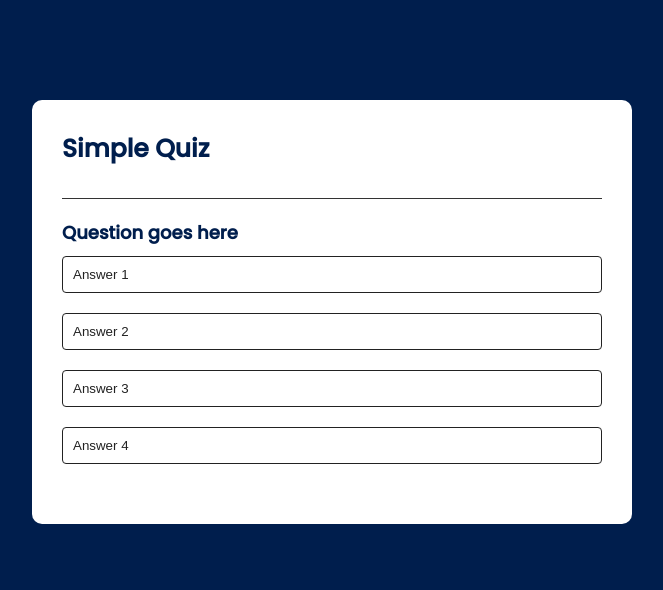
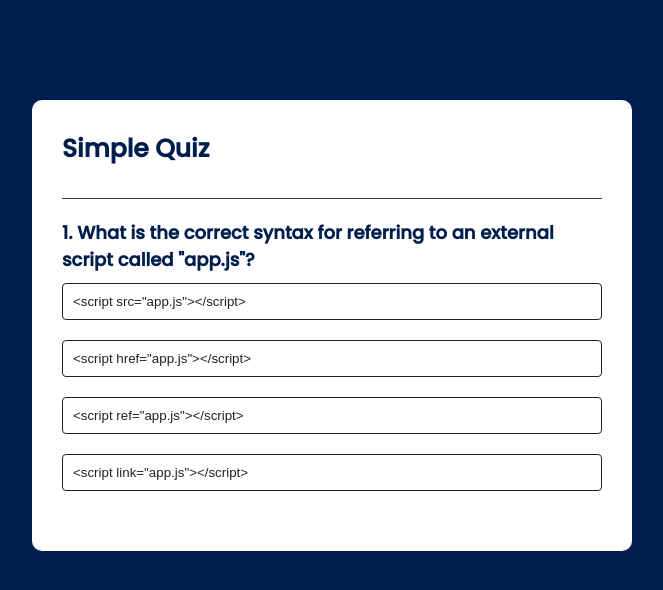
Before and after one commit to cedik456/quiz-app, a plain HTML site: page index.html in a window 1280 px wide. Shown: the whole page, without its empty margins (308-971 px from the left). Drawn offline with Linux system fonts and the light colour scheme.

Commit message:
Finished quiz app project
26 more to go

```diff
--- a/main.js
+++ b/main.js
@@ -0,0 +1,150 @@
+const questions = [
+    {
+      question:'What is the correct syntax for referring to an external script called "app.js"?',
+      answers: [
+          {text:'<script src="app.js"></script>', correct: true},
+          {text:'<script href="app.js"></script>', correct: false},
+          {text:'<script ref="app.js"></script>', correct: false},
+          {text:'<script link="app.js"></script>', correct: false}
+      ]
+    },
+
+    {
+      question:'How do you create a function in JavaScript?',
+      answers: [
+          {text:'function = myFunction()', correct: false},
+          {text:'function:myFunction()', correct: false},
+          {text:'function myFunction()', correct: true},
+          {text:'createFunction myFunction()', correct: false}
+      ]
+    },
+
+    {
+      question:'How do you call a function named "myFunction"',
+      answers: [
+          {text:'call myFunction()', correct: false},
+          {text:'myFunction()', correct: true},
+          {text:'call function myFunction()', correct: false},
+          {text:'execute myFunction()', correct: false}
+      ]
+    },
+
+    {
+      question:'Which event occurs when the user clicks on an HTML element?',
+      answers: [
+          {text:'onchange', correct: false},
+          {text:'onmouseover', correct: false},
+          {text:'onmouseclick', correct: false},
+          {text:'onclick', correct: true}
+      ]
+    },
+
+    {
+      question:'How do you write an IF statement in JavaScript?',
+      answers: [
+          {text:'if i = 5', correct: false},
+          {text:'if i == 5 then', correct: false},
+          {text:'if (i == 5)', correct: true},
+          {text:'if i = 5 then', correct: false}
+      ]
+    }
+];
+
+const questionElement = document.getElementById("question");
+const answerButtons = document.getElementById("answer-buttons");
+const nextButton = document.getElementById("next-btn");
+
+// const app = document.querySelector(".app");
+// const quiz = document.querySelector(".quiz");
+// const button = document.querySelectorAll(".btn");
+
+let currentQuestionIndex = 0;
+let score = 0;
+
+function startQuiz(){
+
+    currentQuestionIndex = 0;
+    score = 0;
+    nextButton.innerHTML = "Next";
+    showQuestion();
+}
+
+function showQuestion(){
+
+    resetState();
+    let currentQuestion = questions[currentQuestionIndex];
+    let questionNo = currentQuestionIndex + 1;
+    questionElement.textContent = questionNo + ". " + currentQuestion.  question;
+
+    currentQuestion.answers.forEach(answer => {
+      const buttons = document.createElement("button");
+      buttons.textContent = answer.text;
+      buttons.classList.add("btn");
+      answerButtons.appendChild(buttons);
+      if(answer.correct){
+        buttons.dataset.correct = answer.correct;
+      }
+      buttons.addEventListener("click", selectAnswer)
+    });
+
+}
+
+function resetState(){
+
+    nextButton.style.display = "none";
+    while(answerButtons.firstChild){
+      answerButtons.removeChild(answerButtons.firstChild);
+    }
+
+}
+
+function selectAnswer(e){
+
+    const selectedBtn = e.target;
+    const isCorrect = selectedBtn.dataset.correct === "true";
+    if(isCorrect){
+      selectedBtn.classList.add("correct");
+      score++;
+    }
+    else{
+      selectedBtn.classList.add("incorrect");
+    }
+    Array.from(answerButtons.children).forEach(buttons =>{
+      if(buttons.dataset.correct === "true"){
+        buttons.classList.add("correct");
+      }
+      buttons.disabled = true;
+    });
+    nextButton.style.display = "block";
+}
+
+function showScore(){
+
+    resetState();
+    questionElement.innerHTML = `You scored ${score} out of ${questions.length}`;
+    nextButton.innerHTML = "Play again";
+    nextButton.style.display = "block";
+}
+
+function handleNextButton(){
+
+    currentQuestionIndex++;
+    if(currentQuestionIndex < questions.length){
+      showQuestion();
+    }
+    else{
+      showScore();
+    }
+}
+
+nextButton.addEventListener("click", () => {
+    if(currentQuestionIndex < questions.length){
+      handleNextButton();
+    }
+    else{
+      startQuiz();
+    }
+
+});
+
+startQuiz();
--- a/style.css
+++ b/style.css
@@ -110,9 +110,13 @@ picture {
   transition: all 0.3s;
 }
 
-.btn:hover{
+.btn:hover:not([disabled]){
   background: #222;
   color: #fff;
+}
+
+.btn:disabled{
+  cursor: no-drop;
 }
 
 #next-btn{
@@ -128,3 +132,11 @@ picture {
   display: block;
   display: none;
 }
+
+.correct{
+  background: #9aeabc;
+}
+
+.incorrect{
+  background: #ff9393;
+}
```
Also changed, not shown: index.html (+0 -1 lines).
